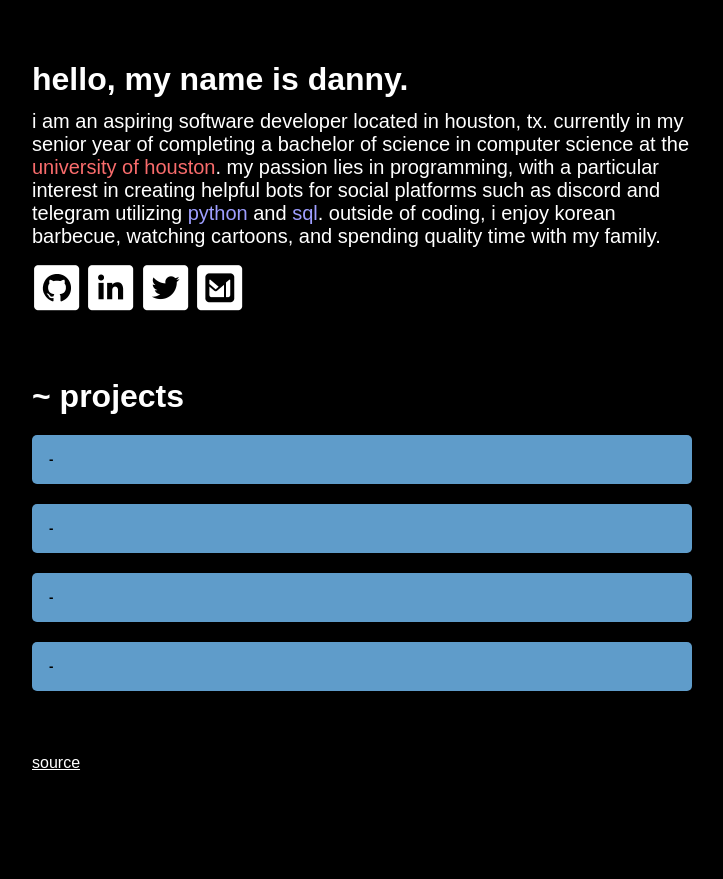
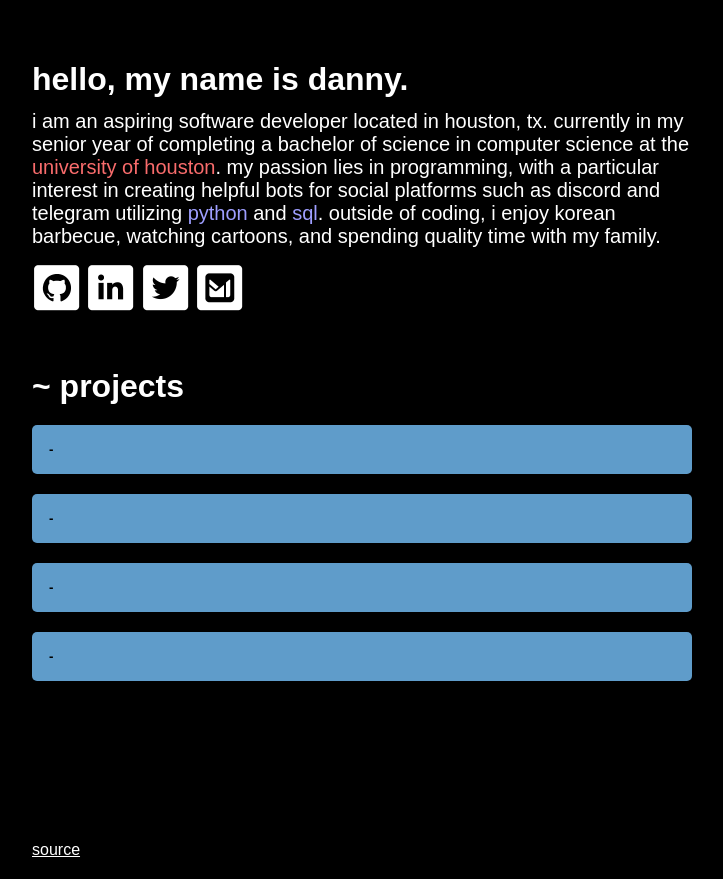
Before and after one commit to dbdoan/Portfolio-Display, a plain HTML site: page index.html in a window 1280 px wide. Shown: the whole page, without its empty margins (278-1001 px from the left). Before the commit the page ends 800 px from the top, so only its background shows below. Drawn offline with Linux system fonts and the light colour scheme; no server answers.

Commit message:
Update styles.css

```diff
--- a/styles.css
+++ b/styles.css
@@ -86,7 +86,7 @@ body {
 /* middle */
 
 .projects-display {
-    margin-top: 0px;
+    margin-top: -10px;
     display: flex;
     flex-grow: 1;
     justify-content: center;
@@ -138,13 +138,12 @@ body {
     flex-grow: 1;
     flex-direction: column;
     justify-content: center;
-
 }
 
 .source {
     align-self: center;
     box-sizing: border-box;
-    /* margin-top: 90px; */
+    margin-top: 120px;
     max-width: 700px;
     padding: 20px;
     width: 100%;
```
